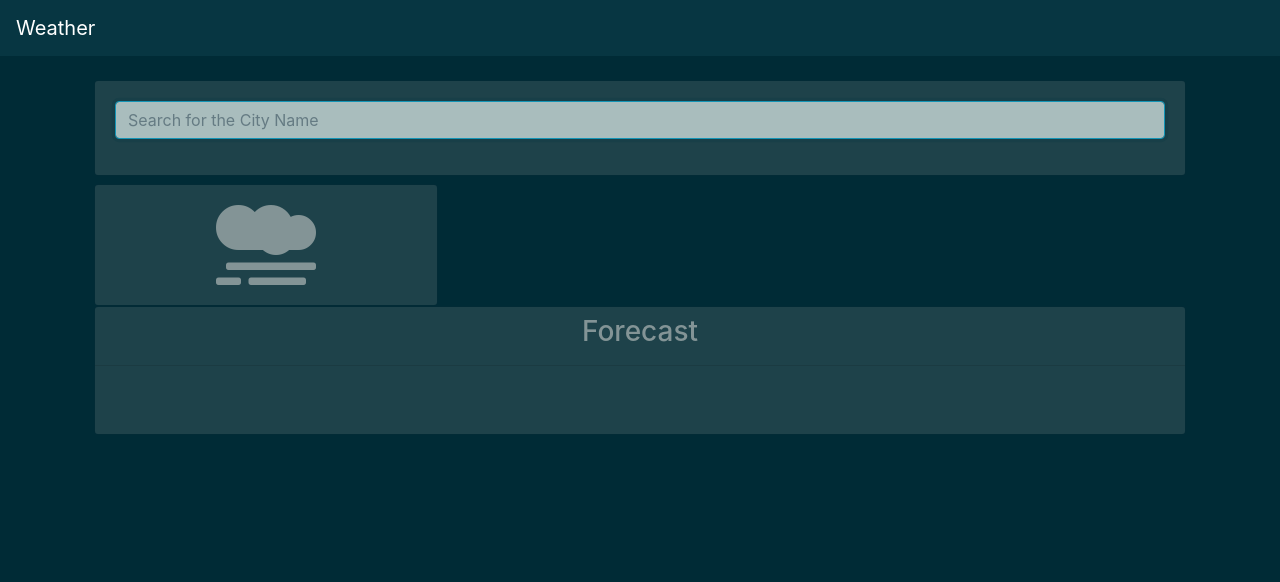
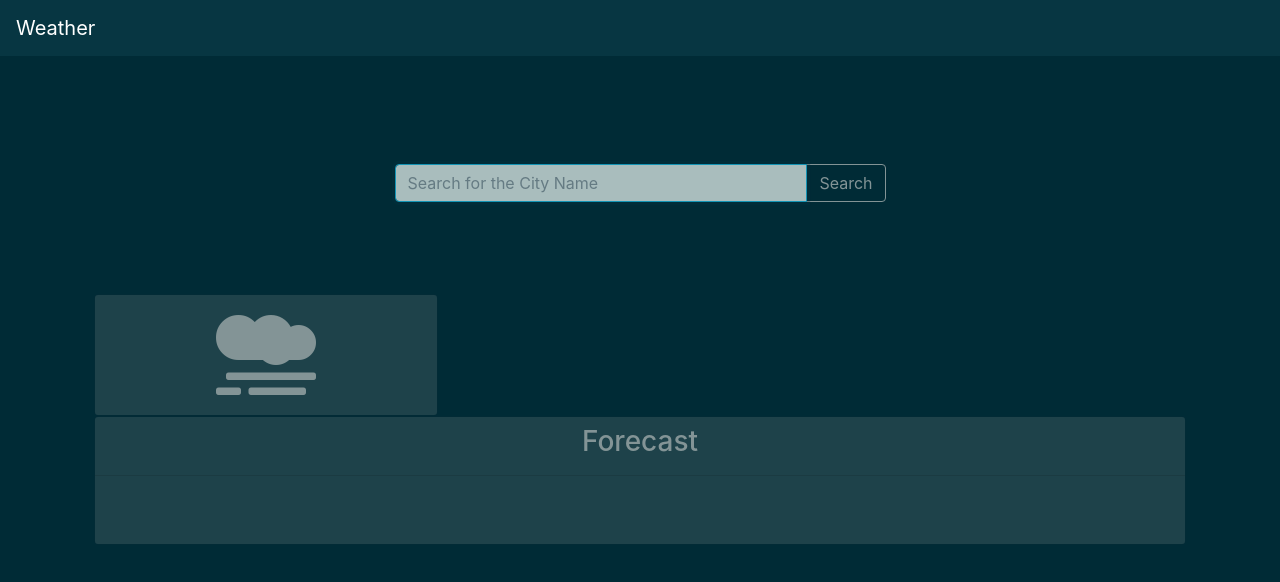
Before and after one commit to isaquielfernandes/react-app-weather, a React (Create React App) app: page / in a window 1280 px wide. Shown: the top 582 px of the page. Built offline with nearby package versions, Linux system fonts and the light colour scheme.

Commit message:
Update Search.js

```diff
--- a/src/components/Search.js
+++ b/src/components/Search.js
@@ -1,10 +1,16 @@
 import React from "react";
 import { useDispatch } from "react-redux";
-import { Card, Form } from "react-bootstrap";
+import {
+  Card,
+  Form,
+  InputGroup,
+  Button,
+  Row,
+  Col
+} from "react-bootstrap";
 import { fetchWeatherFromApi } from "../store/actions/forecastActions";
 
 const Search = () => {
-
   const dispatch = useDispatch();
 
   const getWeatherByCityName = (e) => {
@@ -16,18 +22,29 @@ const Search = () => {
   };
 
   return (
-    <Card.Body className="card">
+    <Row className="py-5 mt-3">
+      <Col md={{ span: 6, offset: 3 }}>
+        <Card.Body className="">
           <Form onSubmit={getWeatherByCityName}>
             <Form.Group>
+              <InputGroup className="mb-3">
                 <Form.Control
                   type="text"
                   name="city"
                   placeholder="Search for the City Name"
                   autoFocus
                 />
+                <InputGroup.Append>
+                  <Button variant="outline-secondary" type="submit">
+                    Search
+                  </Button>
+                </InputGroup.Append>
+              </InputGroup>
             </Form.Group>
           </Form>
         </Card.Body>
+      </Col>
+    </Row>
   );
 };
 
```
Lines whose indentation alone changed are shown as unchanged.
